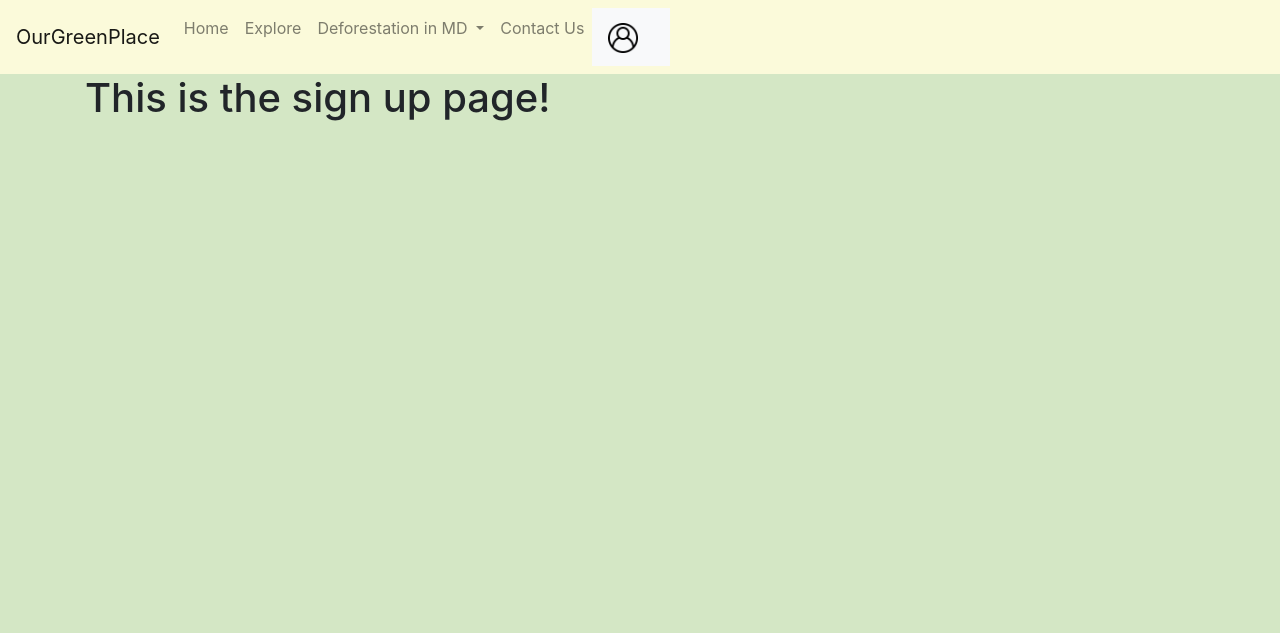
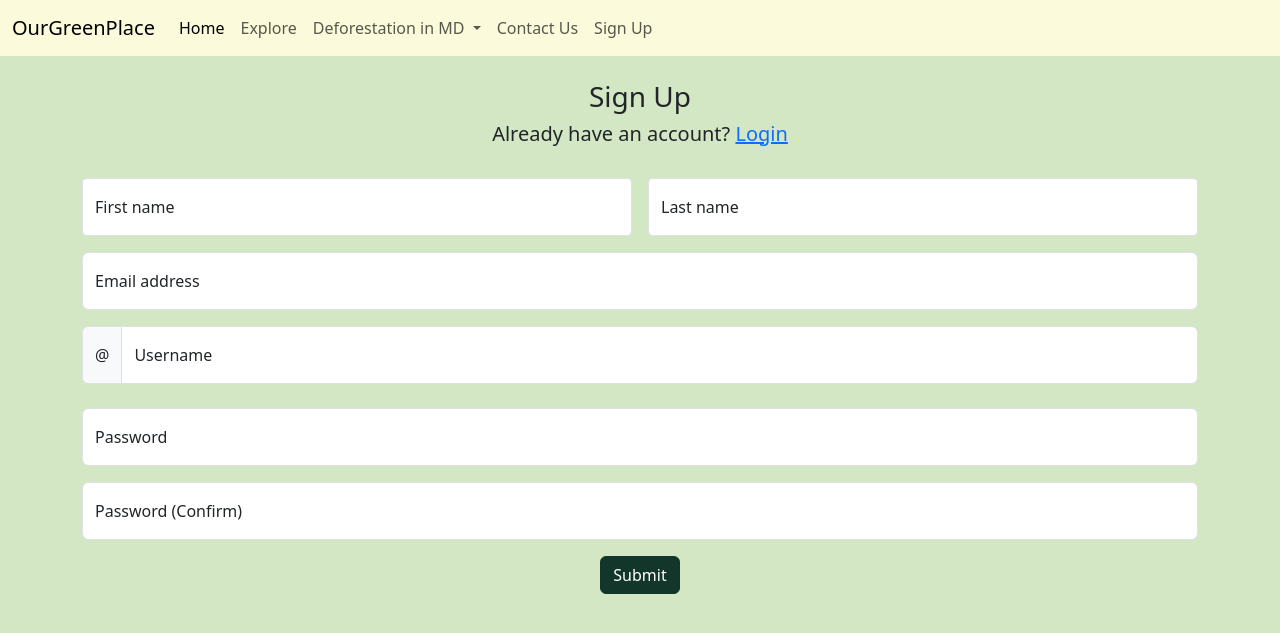
Before and after one commit to aliyahsmith-bradley/OurGreenPlace_SeniorCapstone, a Flask app: page /signup in a window 1280 px wide. Shown: the top 633 px of the page. Run offline with Flask 3, Linux system fonts and the light colour scheme; some libraries are stand-ins or nearby versions.

Commit message:
Sign Up Page created and formatted

```diff
--- a/website/templates/base.html
+++ b/website/templates/base.html
@@ -3,10 +3,18 @@
 <head>
   <meta charset="utf-8" />
     <meta name="viewport" content="width=device-width, initial-scale=1" />
+    <!-- Old Boostrap Version
     <link
       rel="stylesheet"
       href="https://stackpath.bootstrapcdn.com/bootstrap/4.4.1/css/bootstrap.min.css"
       integrity="sha384-Vkoo8x4CGsO3+Hhxv8T/Q5PaXtkKtu6ug5TOeNV6gBiFeWPGFN9MuhOf23Q9Ifjh"
+      crossorigin="anonymous"
+    />
+    -->
+    <link
+      href="https://cdn.jsdelivr.net/npm/bootstrap@5.3.3/dist/css/bootstrap.min.css"
+      rel="stylesheet"
+      integrity="sha384-QWTKZyjpPEjISv5WaRU9OFeRpok6YctnYmDr5pNlyT2bRjXh0JMhjY6hW+ALEwIH"
       crossorigin="anonymous"
     />
     <link
@@ -23,7 +31,8 @@
 
 </head>
 <body>
-  <nav class="navbar navbar-expand-lg navbar-light" style="background-color: #FBFADA;">
+  <nav class="navbar navbar-expand-lg" style="background-color: #FBFADA;">
+    <div class="container-fluid">
     <a class="navbar-brand" href="#">OurGreenPlace</a>
     <button
       class="navbar-toggler"
@@ -34,9 +43,13 @@
       <span class="navbar-toggler-icon"></span>
     </button>
       <div class="collapse navbar-collapse" id="navbar">
-      <div class="navbar-nav">
-        <a class="nav-item nav-link" id="home" href="/">Home</a>
-        <a class="nav-item nav-link" id="explore" href="/explore">Explore</a>
+        <ul class="navbar-nav me-auto mb-2 mb-lg-0">
+          <li class="nav-item">
+            <a class="nav-link active" aria-current="page" href="/">Home</a>
+          </li>
+          <li class="nav-item">
+            <a class="nav-link" href="/explore">Explore</a>
+          </li>
           <li class="nav-item dropdown">
             <a class="nav-link dropdown-toggle" href="#" id="deforestationInMDDropdown" role="button" data-toggle="dropdown" aria-haspopup="true" aria-expanded="false">
               Deforestation in MD
@@ -48,12 +61,12 @@
               <a class="dropdown-item" href="/howToHelp">How to Help</a>
             </div>
           </li>
-        <a class="nav-item nav-link" id="contact" href="contact">Contact Us</a>
-        <nav class="navbar navbar-light bg-light">
-          <a class="navbar-brand" href="#">
-            <img src="{{ url_for('static', filename='images/user-interface.png') }}" width="30" height="30" alt="Sign Up">
-          </a>
-        </nav>
+          <li class="nav-item">
+            <a class="nav-link" href="/contact">Contact Us</a>
+          </li>
+          <li class="nav-item">
+            <a class="nav-link" href="/signup">Sign Up</a>
+        </ul>
       </div>
     </div>
   </nav>
--- a/website/templates/views/signup.html
+++ b/website/templates/views/signup.html
@@ -1,6 +1,80 @@
 {% extends 'base.html' %}
-{% block title %}Featured Content Page{% endblock title %}
+{% block title %}Sign Up Page{% endblock title %}
 
 {% block content %}
-<h1>This is the sign up page!</h1>
+<form method="POST">
+  <br/>
+  <h3 align="center">Sign Up</h3>
+  <h5 align="center">Already have an account? <a href="login.html">Login</a></h5>
+  <br/>
+  <div class="row g-3">
+    <div class="col-md-6">
+      <div class="form-floating mb-3">
+        <input
+          type="firstName"
+          class="form-control form-control-sm"
+          id="firstName"
+          placeholder="Jane"
+        />
+        <label for="firstName">First name</label>
+      </div>
+    </div>
+    <div class="col-md-6">
+      <div class="form-floating mb-3">
+        <input
+          type="lastName"
+          class="form-control form-control-sm"
+          id="lastName"
+          placeholder="Doe"
+        />
+        <label for="lastName">Last name</label>
+      </div>
+    </div>
+  </div>
+  <div class="form-floating mb-3">
+    <input
+      type="email"
+      class="form-control"
+      id="email"
+      placeholder="name@example.com"
+    />
+    <label for="email">Email address</label>
+  </div>
+  <div class="input-group">
+    <span class="input-group-text">@</span>
+    <div class="form-floating">
+      <input
+        type="username"
+        class="form-control"
+        id="username"
+        placeholder="janedoe123"
+        />
+      <label for="username">Username</label>
+    </div>
+  </div>
+  <br/>
+  <div class="form-floating mb-3">
+    <input
+      type="password"
+      class="form-control"
+      id="password"
+      placeholder="1234"
+    />
+    <label for="password">Password</label>
+  </div>
+  <div class="form-floating mb-3">
+    <input
+      type="passwordConfirmation"
+      class="form-control"
+      id="passwordConfirmation"
+      placeholder="1234"
+    />
+    <label for="passwordConfirmation">Password (Confirm)</label>
+  </div>
+  <div class="row justify-content-center">
+    <div class="col-md-6 text-center">
+        <button type="submit" class="btn btn-primary" style="background-color: #12372A; border-color: #12372A;">Submit</button>
+    </div>
+  </div>
+</form>
 {% endblock %}
```
Lines whose indentation alone changed are shown as unchanged.
